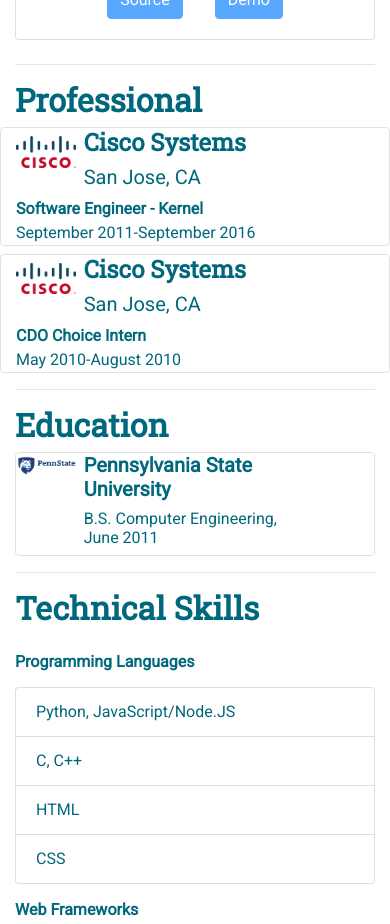
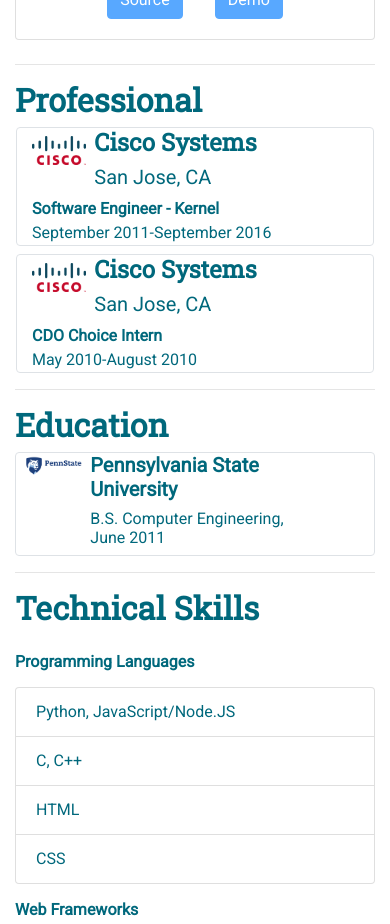
Before and after one commit to mcardillo55/portfolio-react, a React (Create React App) app: page / in a window 390 px wide. Shown: the part 2860-3784 px from the top of the page. Built offline with nearby package versions, Linux system fonts and the light colour scheme.

Commit message:
Fixed some padding issues on small screens

```diff
--- a/src/components/ExperienceSection.jsx
+++ b/src/components/ExperienceSection.jsx
@@ -12,7 +12,7 @@
     <div id="experience">
         <div id="professional">
             <h2>Professional</h2>
-                <Row>
+                <Row className="px-3">
                     <Col className="border rounded" xs={12} md={{span:5, offset: 1}}>
                         <Job image={CiscoLogo}
                              company="Cisco Systems"
@@ -34,7 +34,7 @@
             <h2>Education</h2>
             <Row>
                 <Col xs={12} md={{span:10, offset: 1}}>
-                    <Row className="no-gutters border rounded">
+                    <Row className="no-gutters border rounded pl-2">
                         <Col xs={2}>
                             <Image className="heading-image" src={PSULogo} alt="Penn State Logo" fluid/>
                         </Col>
```
